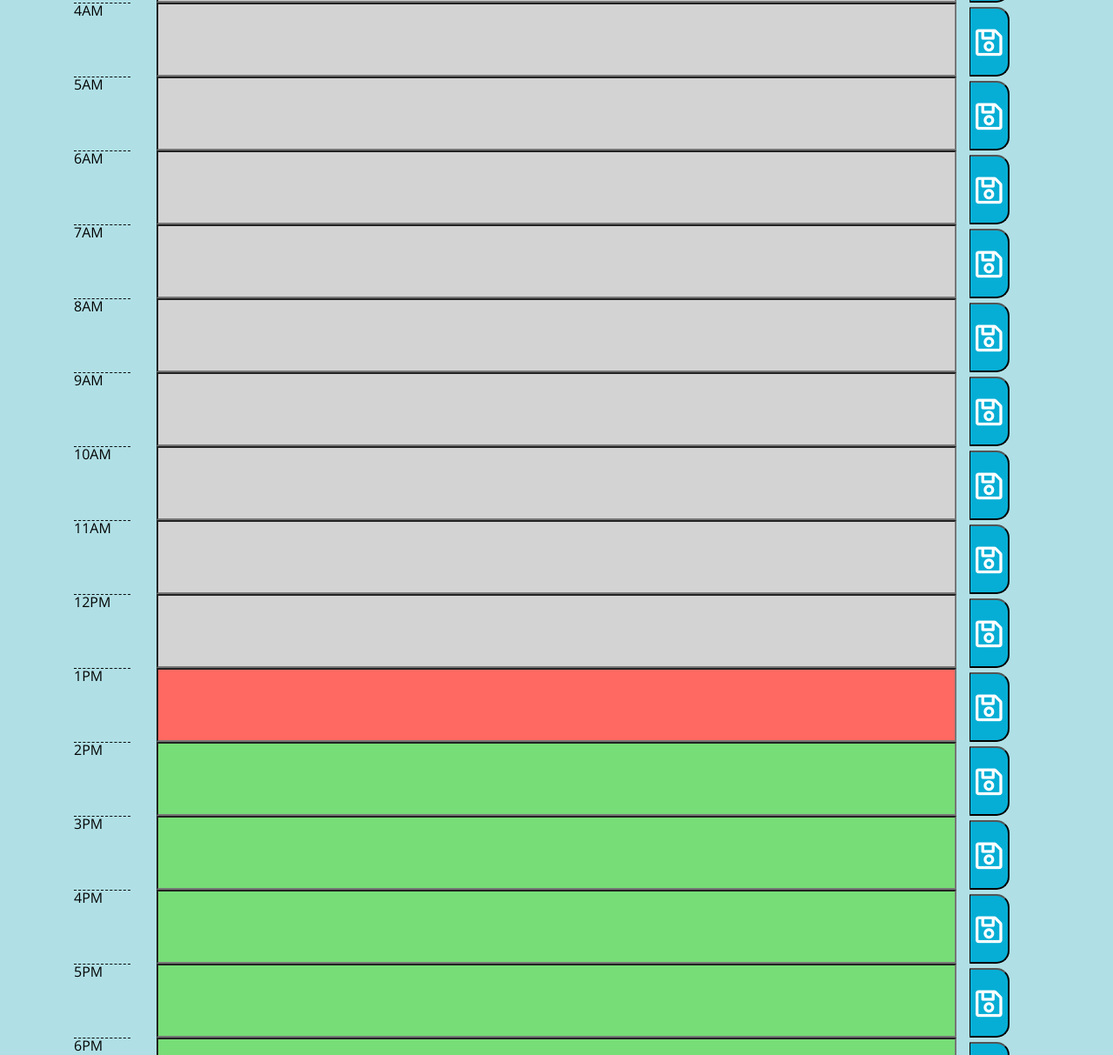
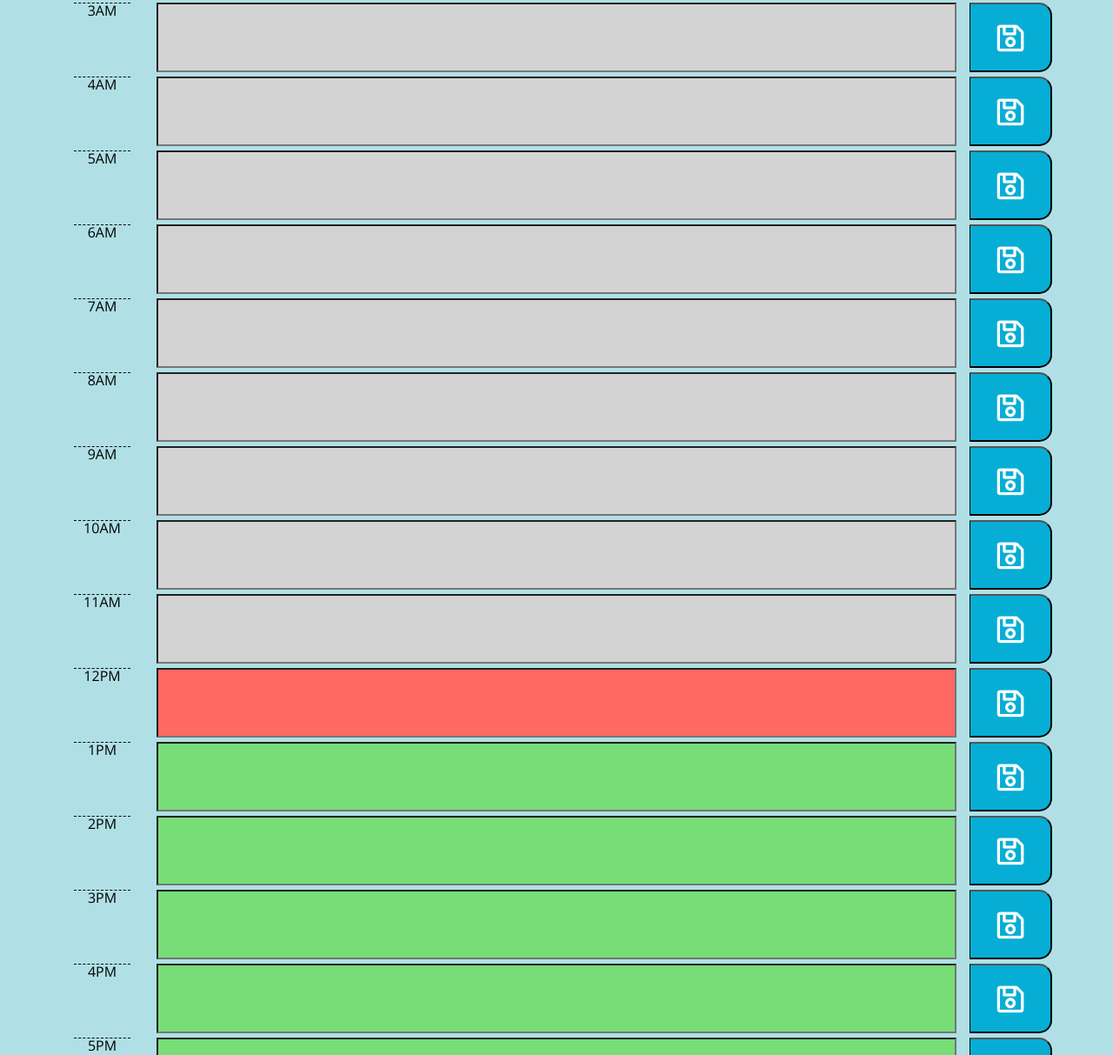
Before and after one commit to JonesElliott/Day-Planner, a plain HTML site: page index.html in a window 1280 px wide. Shown: the part 604-1817 px from the top of the page at 87% size. Drawn offline with nearby package versions, Linux system fonts and the light colour scheme.

Commit message:
Updated time formatting for time blocks

```diff
--- a/index.html
+++ b/index.html
@@ -35,34 +35,24 @@
     </header>
     <div class="container mt-5 mb-5 timeContainer">
       <!-- Timeblocks go here -->
-
-      <!-- <div class="row">
-        <div class="col-md-1 hour">8AM</div>
-        <input type="text" name="" id="plannerIndex0" time-index="6" class="col-md-10 row">
-        <button class="col-md-1 saveBtn"><img src="./Assets/save-icon-alpha.png" alt="Floppy Disk Outline Save Icon" class="saveImg"></button>
-      </div> -->
-
     </div>
     <script src="https://code.jquery.com/jquery-3.4.1.min.js"></script>
     <script src="https://cdnjs.cloudflare.com/ajax/libs/moment.js/2.24.0/moment.min.js"></script>
-    <!-- <script src="./script.js"></script> -->
     <script>
       $(document).ready(function () {
          // Get the current time using moment()
          function updateTime() {
           var timeNow = moment().format("dddd, MMMM Do YYYY, h:mm:ss a");
-
           if (!isTwelveHourFormat) {
             timeNow = moment().format("dddd, MMMM Do YYYY, HH:mm:ss a");
           }
-
           $('#currentDay').text(timeNow);
         }
         // Using setInterval() and moment() in the updateTime() function the time is being updated in real time. It's mostly just a big ball of wibbly wobbly, timey wimey stuff.
         setInterval(updateTime, 1000);
         updateTime();
 
-        var timeBlockIDArray = [$('#div1'), $('#div2'), $('#div3'), $('#div4'), $('#div5'), $('#div6'), $('#div7'), $('#div8'), $('#div9'), $('#div10'), $('#div11'), $('#div12'), $('#div13'), $('#14'), $('#15'), $('#16'), $('#17'), $('#18'), $('#19'), $('#20'), $('#21'), $('#22'), $('#23'), $('#24')];
+        // Array to store user events locally
         var savedEvents = ["", "", "", "", "", "", "", "", "", "", "", "", "", "", "", "", "", "", "", "", "", "", "", ""];
 
         init();
@@ -89,7 +79,7 @@
 
         // General variables
         var dayHours = 24;
-        var timeChart = 0;
+        var timeChart = 11;
         var timeIndex = 0;
         var isTwelveHourFormat = true;
 
@@ -101,28 +91,42 @@
                 timeChart = 0;
               }
             }
-
             // Writes AM or PM to the time block in the appropriate plce
             let amPM = "";
-            if (timeIndex < 11 || timeIndex > 22) {
-              amPM = "AM";
-            } else {
-              amPM = "PM";
+            if (isTwelveHourFormat) {
+              if (timeIndex < 12) {
+                amPM = "AM";
+              } else {
+                amPM = "PM";
+              }
             }
+          // } else {
+          //   if (timeIndex < 12) {
+          //       amPM = "AM";
+          //     } else {
+          //       amPM = "PM";
+          //     }
+          // }
 
             timeIndex = timeIndex + 1;
             timeChart = timeChart + 1;
-
+            // Gets the user's locally stored events
             var savedText = savedEvents[i];
 
             // Writing the time block elements
             const rowDiv = $('<div>').attr('class', 'row').appendTo($('.timeContainer'));
+            // Divs for the time block
             const hourRowDiv = $('<div>').attr('class', 'col-md-1').appendTo(rowDiv);
-            const hourDiv = $('<div>').attr('class', 'hour').text(timeChart + amPM).appendTo(hourRowDiv);
+            if (!isTwelveHourFormat) {
+              const hourDiv = $('<div>').attr('class', 'hour text-center').text((timeChart - 1) + ":00").appendTo(hourRowDiv);
+            } else {
+              const hourDiv = $('<div>').attr('class', 'hour text-center').text(timeChart + amPM).appendTo(hourRowDiv);
+            }
+            // Div & Input block
             const inputRowDiv = $('<div>').attr('id', "div" + timeIndex).attr('class', 'col-md-10 input-div').appendTo(rowDiv);
             var planInput = $('<input>').attr('type', 'text').attr('id', timeIndex).attr('class', 'planner-input').val(savedText).appendTo(inputRowDiv);
-            const buttonRowDiv = $('<div>').attr('class', 'col-md-1 row').appendTo(rowDiv);
-            const saveButton = $('<button>').attr('class', 'far fa-save saveBtn').appendTo(buttonRowDiv);
+            // Save button
+            const saveButton = $('<button>').attr('class', 'col-md-1 far fa-save saveBtn').appendTo(rowDiv);
           }
         }
 
@@ -143,12 +147,10 @@
         // Update the background based on the current time
         function updateTimeBackground() {
           //console.log(currentHour);
-
           for (let i = 1; i < (dayHours + 1); i++) {
             var currentHour = parseInt(moment().format("H"));
             // Gets the current input field based on id
             var timeID = parseInt($('#' + i).attr('id'));
-
             // Adds past, present, or future class based on the relation to the current time
             if (currentHour === timeID) {
               $("#" + timeID).addClass("present");
@@ -165,16 +167,15 @@
 
         setInterval(updateTimeBackground, 1000);
         updateTimeBackground();
-
         updateTimeBlocks();
 
         $('.saveBtn').on('click', function(event) {
           var element = event.target;
-          var inputElement = element.parentElement.previousElementSibling.firstChild;
+          var inputElement = element.previousElementSibling.firstChild;
           var plannerIndex = inputElement.getAttribute('id');
           var plannerText = inputElement.value;
-
           savedEvents[plannerIndex - 1] = plannerText;
+          console.log(inputElement);
           saveUserEvents();
         });
       });
--- a/style.css
+++ b/style.css
@@ -62,12 +62,12 @@ textarea{
 
 .present {
   background-color: #ff6961;
-  color: white;
+  color: black;
 }
 
 .future {
   background-color: #77dd77;
-  color: white;
+  color: black;
 }
 
 .saveBtn {
@@ -79,7 +79,7 @@ textarea{
   font-size: 35px;
 }
 
-.saveBtn i:hover {
+.saveBtn :hover {
   font-size: 20px;
   transition: all .3s ease-in-out;
 }
```
Also changed, not shown: 1 other file.
